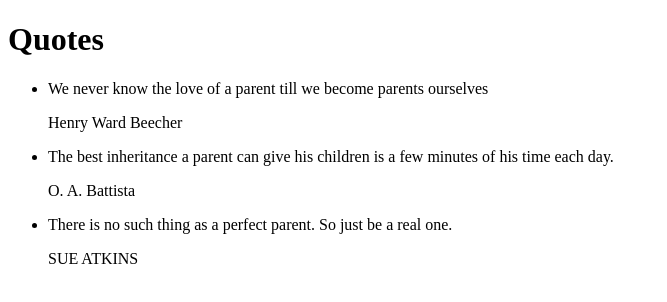
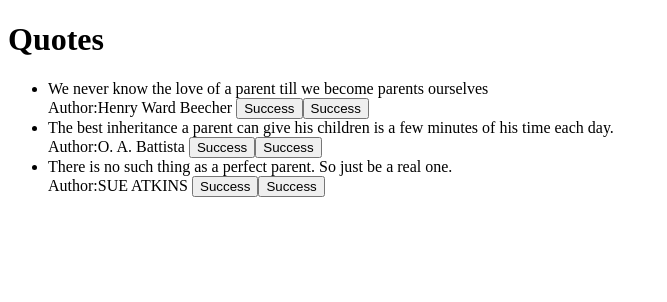
Before and after one commit to BernardMairura/quotes, an Angular app: page / in a window 1280 px wide. Shown: the top 302 px of the page, without its empty margins (0-667 px from the left). Built offline with nearby package versions, Linux system fonts and the light colour scheme.

Commit message:
bootstrap

```diff
--- a/package.json
+++ b/package.json
@@ -19,6 +19,8 @@
     "@angular/platform-browser": "~10.1.2",
     "@angular/platform-browser-dynamic": "~10.1.2",
     "@angular/router": "~10.1.2",
+    "bootstrap": "^4.5.2",
+    "popper": "^1.0.1",
     "rxjs": "~6.6.0",
     "tslib": "^2.0.0",
     "zone.js": "~0.10.2"
--- a/src/app/components/quote-detail/quote-detail.component.html
+++ b/src/app/components/quote-detail/quote-detail.component.html
@@ -1,4 +1,6 @@
 
-<p>
-  {{quote.author}}
-</p>
+<div>
+  Author:{{quote.author}}
+  <button type="button" class="btn btn-success">Success</button>
+  <button type="button" class="btn btn-danger">Success</button>
+</div>
```
Also changed, not shown: 1 other file (tests, documents, lock files or other folders).
